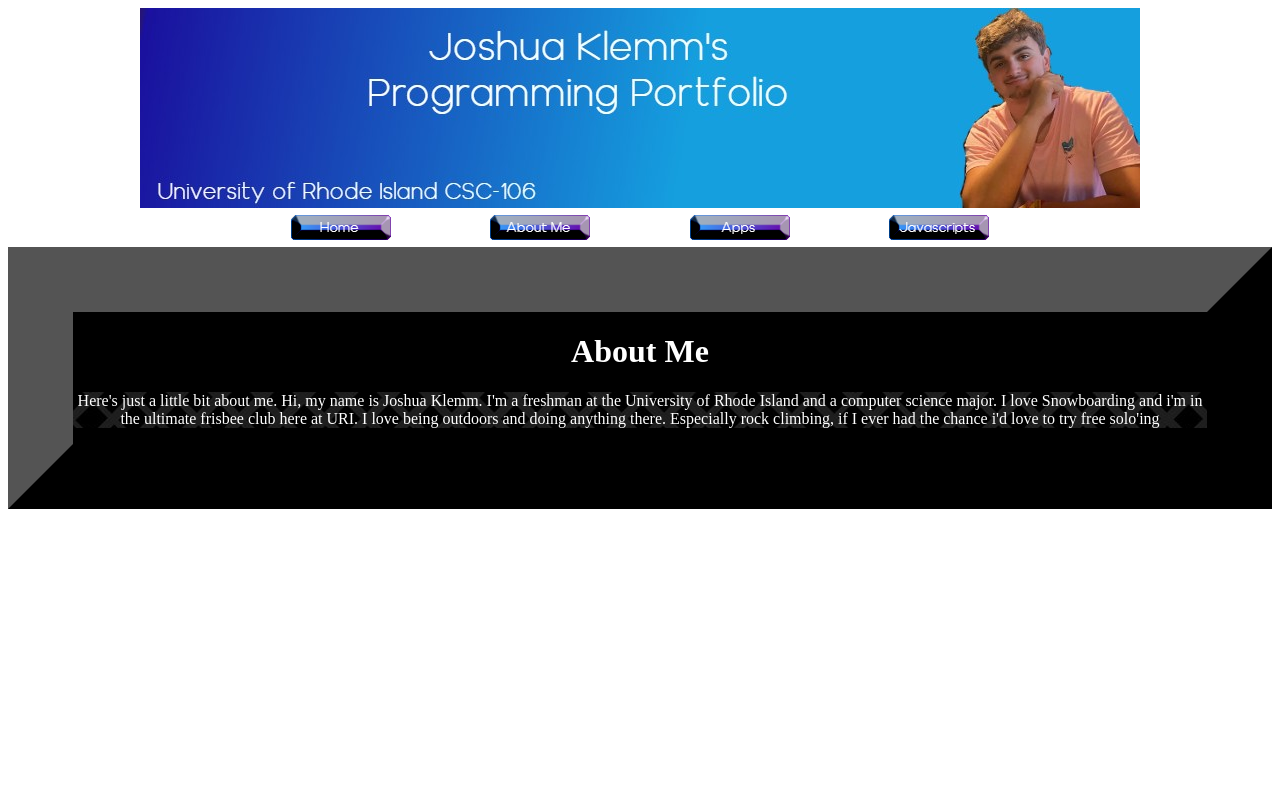
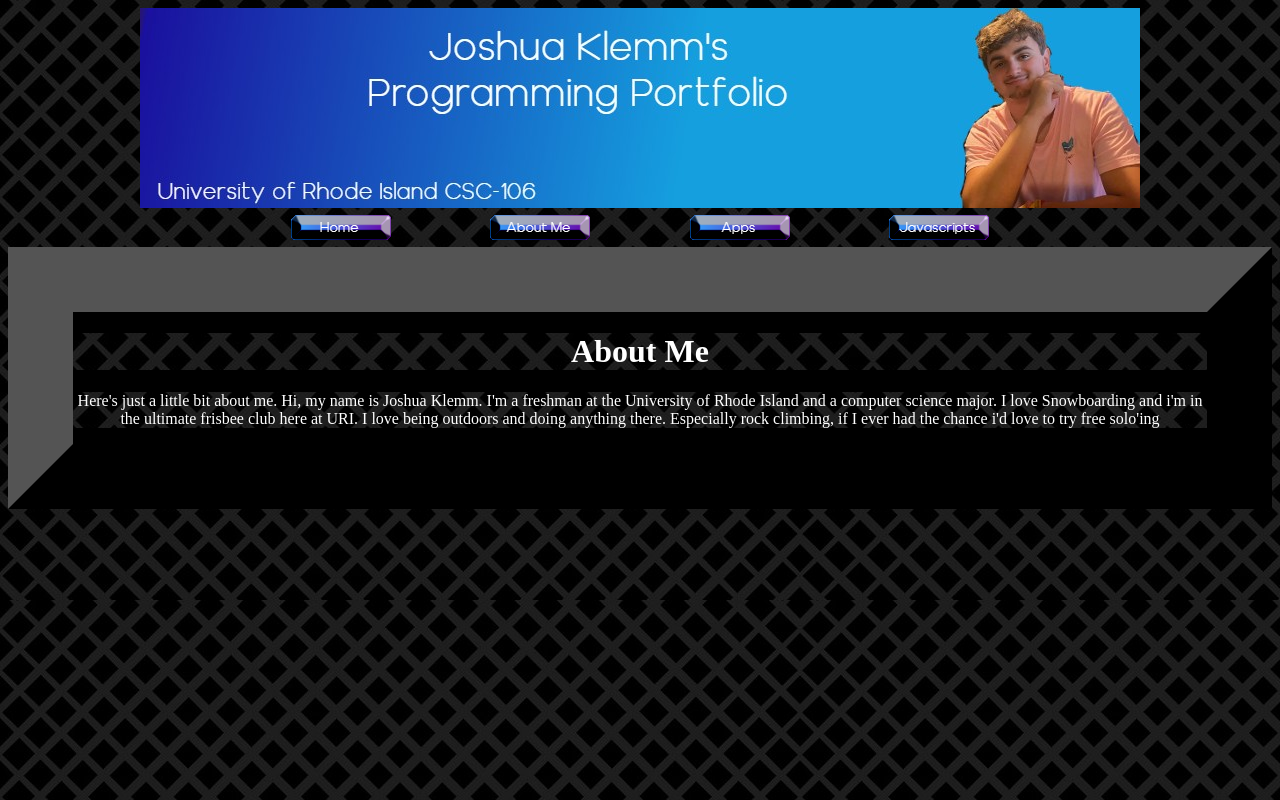
Before and after one commit to Jklemm28/Jklemm28.github.io, a plain HTML site: page about.html in a window 1280 px wide. Drawn offline with Linux system fonts and the light colour scheme.

Commit message:
Update about.html

```diff
--- a/about.html
+++ b/about.html
@@ -5,6 +5,12 @@
         <title>Josh's Programming Portfolio</title>
 <style>
 	p {
+  background-image: url("mybackground.jpg");
+}
+	h1 {
+  background-image: url("mybackground.jpg");
+}
+	body {
   background-image: url("mybackground.jpg");
 }
 .myDiv {
```
